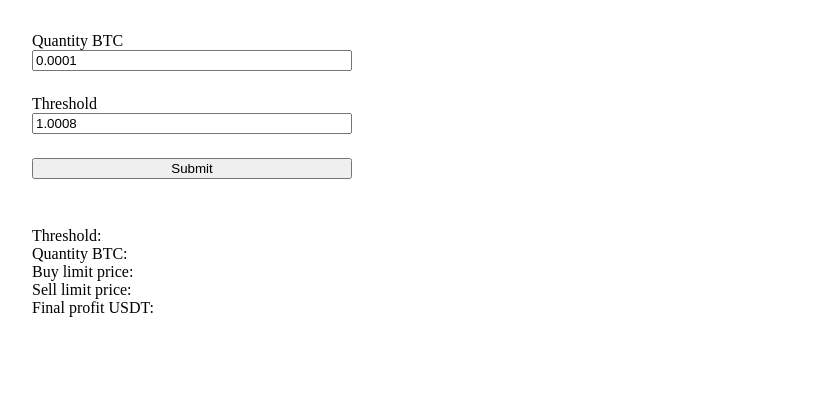
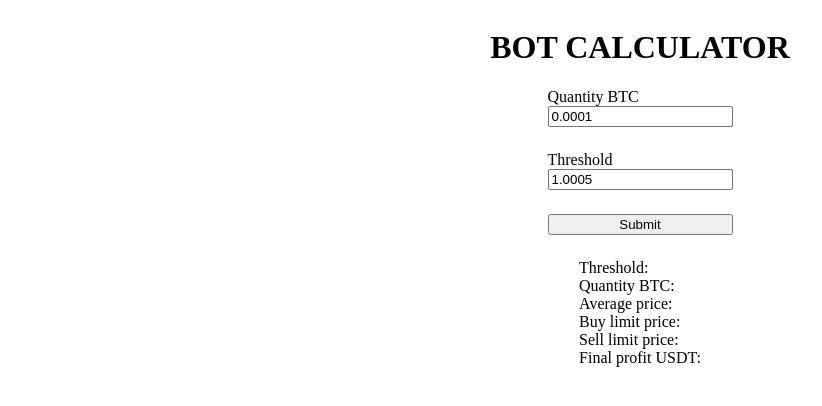
Before and after one commit to estebanjb1989/tdbot, a FastAPI app: page / in a window 1280 px wide. Shown: the top 406 px of the page, without its empty margins (0-822 px from the left). Run offline with FastAPI, Linux system fonts and the light colour scheme.

Commit message:
html formatting

```diff
--- a/main.py
+++ b/main.py
@@ -72,6 +72,7 @@
                                           'result': result,
                                           'threshold': threshold,
                                           'quantity_btc': quantity_btc,
+                                          'avg_price': result["avg_price"],
                                           'buy_limit_price': result["buy_limit_price"],
                                           'sell_limit_price': result["sell_limit_price"],
                                           'final_profit_usdt': result["final_profit_usdt"]
--- a/templates/calculator.html
+++ b/templates/calculator.html
@@ -4,11 +4,15 @@
     <meta charset="UTF-8">
     <title>TDBOT</title>
     <style>
+        .container {
+            display: flex;
+            flex-direction: column;
+            align-items: center;
+            height: 100%;
+        }
         .column {
             display: flex;
             flex-direction: column;
-            max-width: 320px;
-            padding: 24px;
         }
         .divider {
             padding: 12px;
@@ -16,25 +20,29 @@
     </style>
 </head>
 <body>
+<div class="container">
+    <h1>BOT CALCULATOR</h1>
     <form method="post">
         <div class="column">
             <span>Quantity BTC</span>
             <input type="text" name="quantity_btc" value="0.0001"/>
             <div class="divider"></div>
             <span>Threshold</span>
-        <input type="text" name="threshold" value="1.0008"/>
+            <input type="text" name="threshold" value="1.0005"/>
             <div class="divider"></div>
             <input type="submit">
+            <div class="divider"></div>
         </div>
     </form>
-
-<!-- <p>Result: {{ result }}</p> -->
     <div class="column">
         <span>
             Threshold: {{ threshold }}
         </span>
         <span>
             Quantity BTC: {{ quantity_btc }}
+        </span>
+        <span>
+            Average price: {{ avg_price }}
         </span>
         <span>
             Buy limit price: {{ buy_limit_price }}
@@ -46,6 +54,6 @@
             Final profit USDT: {{ final_profit_usdt }}
         </span>
     </div>
-
+</div>
 </body>
 </html>
```
Lines whose indentation alone changed are shown as unchanged.
